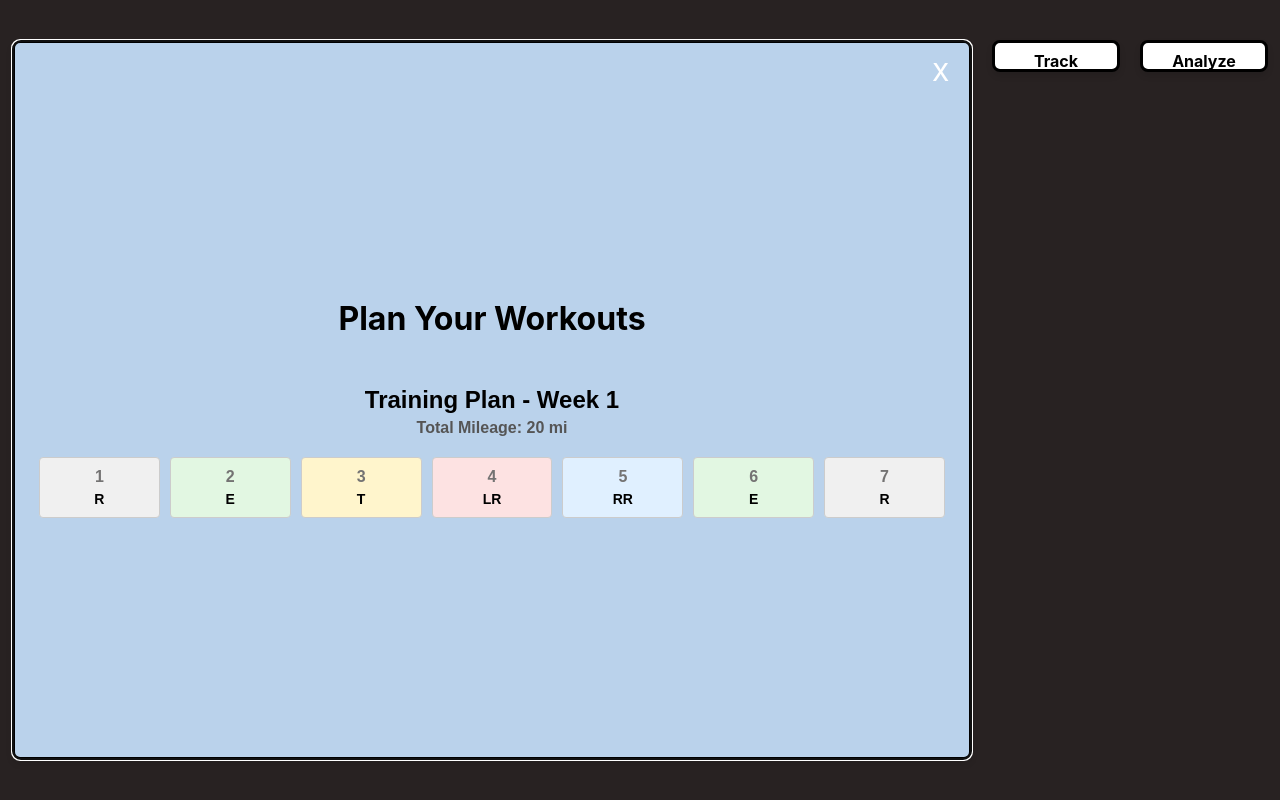
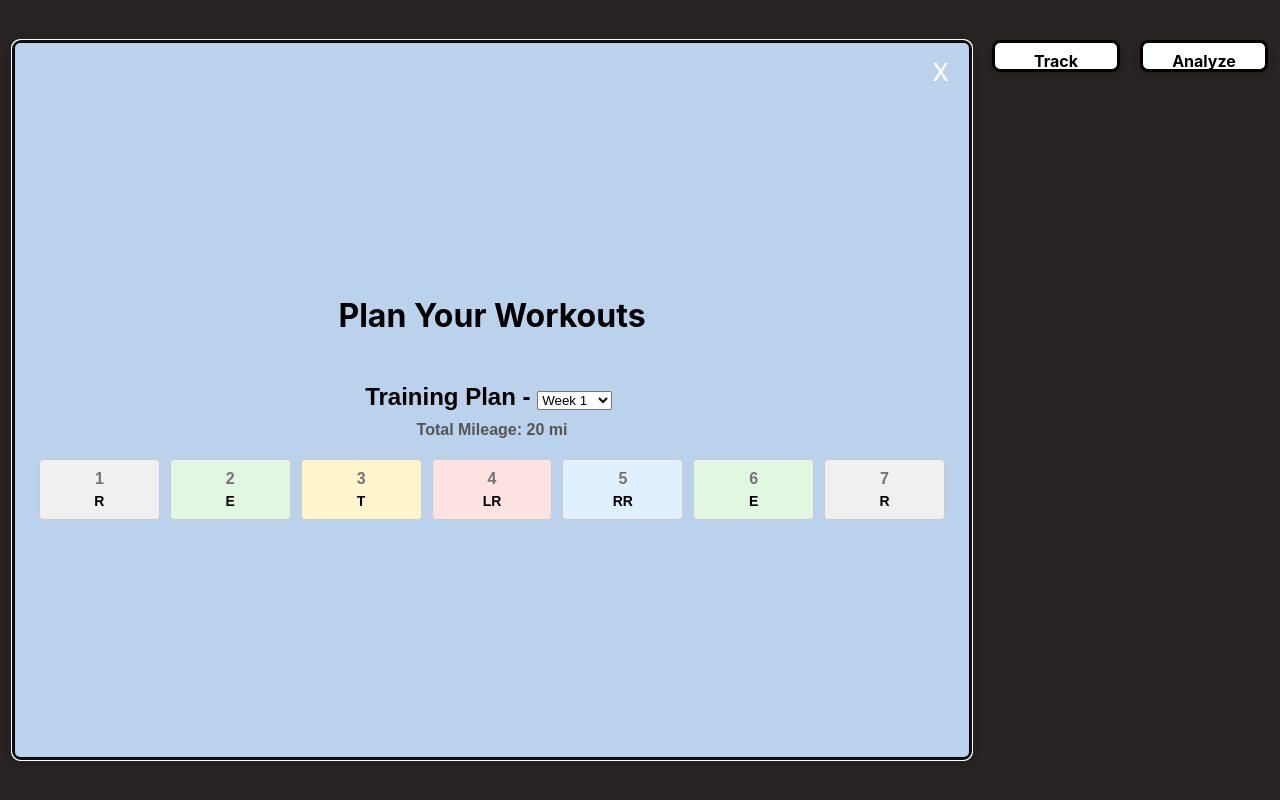
Before and after one commit to tulloch022/marathoner, a React (Vite) app: page / in a window 1280 px wide. Both pictures are taken after a click on the button "Plan". Built offline with nearby package versions, Linux system fonts and the light colour scheme.

Commit message:
added dropdown to tracking component to make it possible to view all 20 weeks of a program, 1 week at a time

```diff
--- a/src/components/Calendar.tsx
+++ b/src/components/Calendar.tsx
@@ -6,8 +6,9 @@ type Workout = {
   distance: number;
 };
 
-// Sample workout plan for 30 days (feel free to complete/update as needed)
-const workoutPlan: Workout[] = [
+// Generate a sample 20-week plan (assuming each week repeats the 7-day structure)
+const generateWorkoutPlan = () => {
+  const baseWeek: Workout[] = [
     { day: 1, type: "Rest", distance: 0 },
     { day: 2, type: "Easy Run", distance: 3 },
     { day: 3, type: "Tempo Run", distance: 4 },
@@ -15,8 +16,22 @@ const workoutPlan: Workout[] = [
     { day: 5, type: "Recovery Run", distance: 2 },
     { day: 6, type: "Easy Run", distance: 3 },
     { day: 7, type: "Rest", distance: 0 },
-  // ... add entries for days 8-30
   ];
+
+  let fullPlan: Workout[] = [];
+  for (let week = 0; week < 20; week++) {
+    const weekStart = week * 7;
+    const weekPlan = baseWeek.map((workout, index) => ({
+      day: weekStart + index + 1,
+      type: workout.type,
+      distance: workout.distance,
+    }));
+    fullPlan = [...fullPlan, ...weekPlan];
+  }
+  return fullPlan;
+};
+
+const workoutPlan = generateWorkoutPlan();
 
 // Abbreviations for workouts
 const workoutAbbr: Record<string, string> = {
@@ -47,10 +62,13 @@ function getWorkoutColorClass(type: string): string {
 
 export default function Plan() {
   const [selectedWorkout, setSelectedWorkout] = useState<Workout | null>(null);
+  const [selectedWeek, setSelectedWeek] = useState(1);
 
-  // For example, compute the summary for week 1 (days 1-7)
-  const weekOneWorkouts = workoutPlan.filter((w) => w.day >= 1 && w.day <= 7);
-  const weekOneMileage = weekOneWorkouts.reduce((total, w) => total + w.distance, 0);
+  // Filter workouts based on selected week
+  const startDay = (selectedWeek - 1) * 7 + 1;
+  const endDay = selectedWeek * 7;
+  const weekWorkouts = workoutPlan.filter((w) => w.day >= startDay && w.day <= endDay);
+  const weekMileage = weekWorkouts.reduce((total, w) => total + w.distance, 0);
 
   const handleWorkoutClick = (workout: Workout) => {
     setSelectedWorkout(workout);
@@ -64,13 +82,26 @@ export default function Plan() {
     <div className="plan-container">
       {/* Header Section */}
       <div className="plan-header">
-        <h2 className="section-heading">Training Plan - Week 1</h2>
-        <p>Total Mileage: {weekOneMileage} mi</p>
+        <h2 className="section-heading">
+          Training Plan -
+          <select
+            className="week-selector"
+            value={selectedWeek}
+            onChange={(e) => setSelectedWeek(parseInt(e.target.value))}
+          >
+            {[...Array(20)].map((_, index) => (
+              <option key={index} value={index + 1}>
+                Week {index + 1}
+              </option>
+            ))}
+          </select>
+        </h2>
+        <p>Total Mileage: {weekMileage} mi</p>
       </div>
 
       {/* Calendar Grid */}
       <div className="plan-grid">
-        {workoutPlan.map((workout) => (
+        {weekWorkouts.map((workout) => (
           <div
             key={workout.day}
             className={`plan-day ${getWorkoutColorClass(workout.type)}`}
```
Lines whose indentation alone changed are shown as unchanged.
